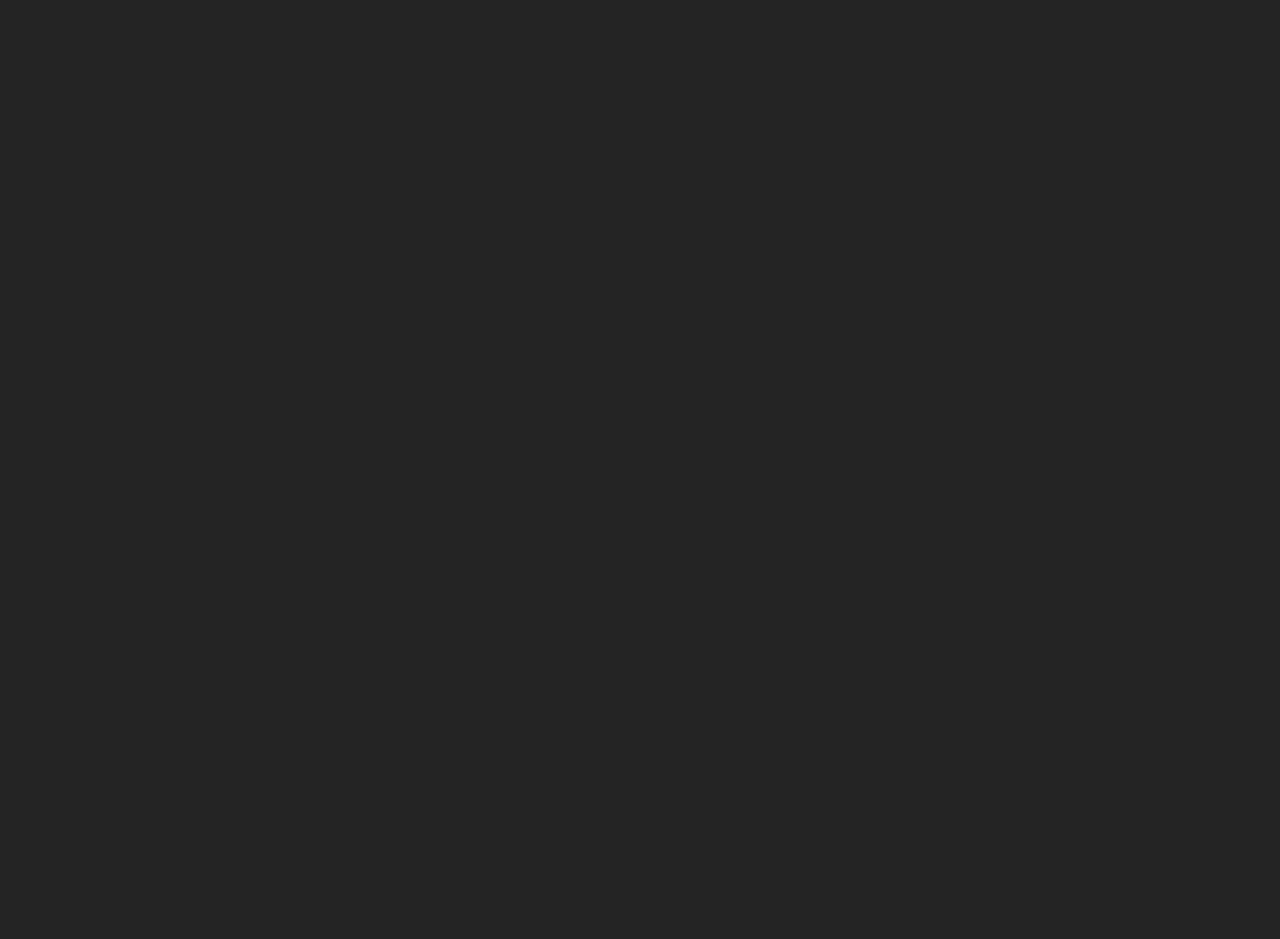
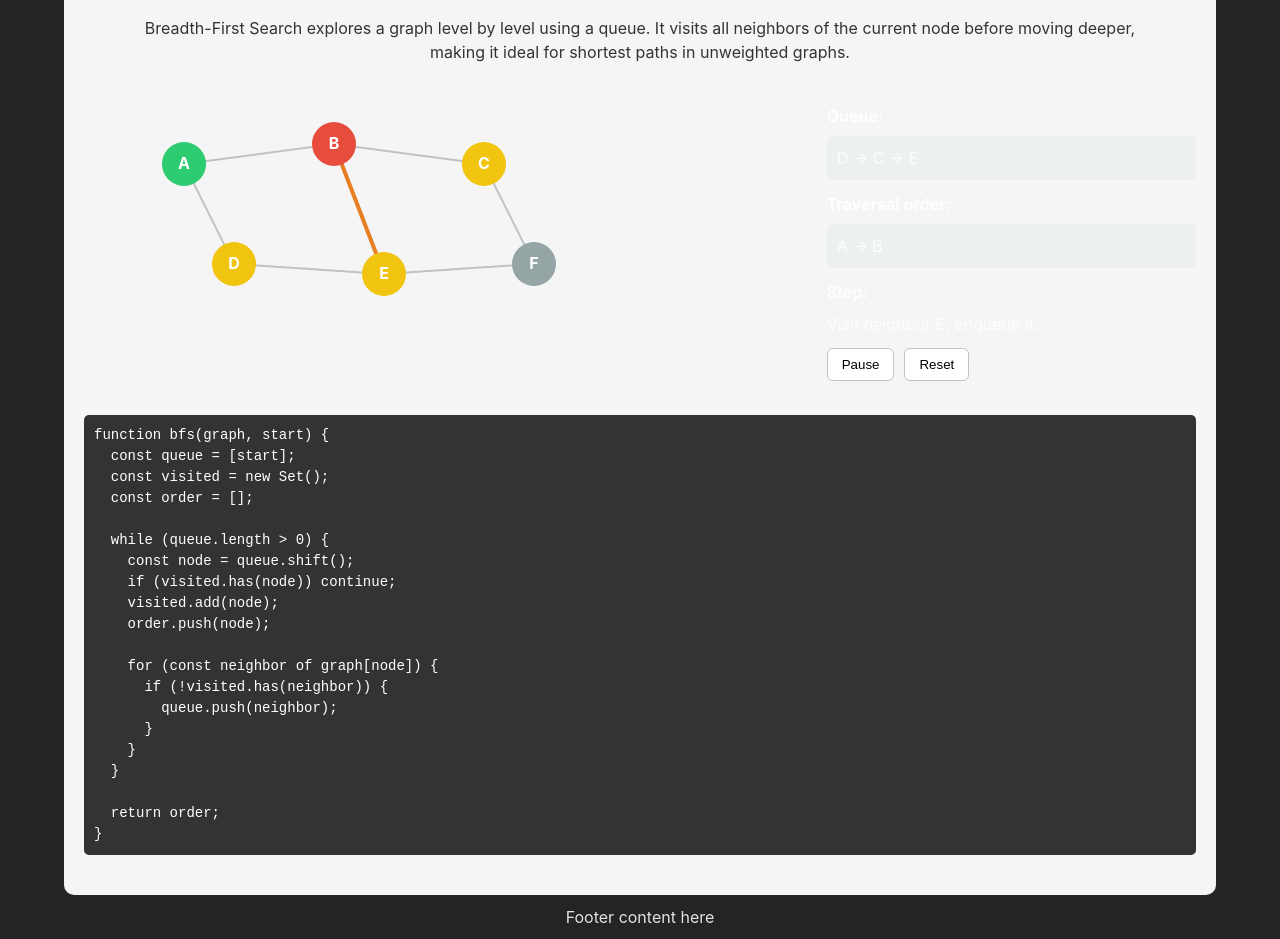
Before and after one commit to Atlessc/Algo-Visualizer, a React (Vite) app: page / in a window 1280 px wide. Shown: the part 5420-6359 px from the top of the page. Before the commit the page ends 5332 px from the top, so only its background shows below. Built offline with nearby package versions, Linux system fonts and the light colour scheme.

Commit message:
Add BFS visualization

```diff
--- a/src/components/2_Intermediate_Algos/BfsAlgo.jsx
+++ b/src/components/2_Intermediate_Algos/BfsAlgo.jsx
@@ -1,24 +1,296 @@
+import React, { useEffect, useMemo, useState } from "react";
 import {
   Container,
   CardContainer,
   Title,
   AlgoVisualizer,
-  CodeBlock
-} from "../../Styled Components/styledComponents";
+  CodeBlock,
+  Para
+} from "../Styled Components/styledComponents";
 
-import React from "react";
-import useStore from "../../ZustandStore";
+const graphData = {
+  nodes: [
+    { id: "A", x: 100, y: 60 },
+    { id: "B", x: 250, y: 40 },
+    { id: "C", x: 400, y: 60 },
+    { id: "D", x: 150, y: 160 },
+    { id: "E", x: 300, y: 170 },
+    { id: "F", x: 450, y: 160 }
+  ],
+  edges: [
+    { from: "A", to: "B" },
+    { from: "A", to: "D" },
+    { from: "B", to: "C" },
+    { from: "B", to: "E" },
+    { from: "C", to: "F" },
+    { from: "D", to: "E" },
+    { from: "E", to: "F" }
+  ]
+};
+
+const buildAdjacencyList = (edges) => {
+  const adjacency = new Map();
+  edges.forEach(({ from, to }) => {
+    if (!adjacency.has(from)) {
+      adjacency.set(from, []);
+    }
+    if (!adjacency.has(to)) {
+      adjacency.set(to, []);
+    }
+    adjacency.get(from).push(to);
+    adjacency.get(to).push(from);
+  });
+  return adjacency;
+};
+
+const generateBfsSteps = (graph, startNode) => {
+  const adjacency = buildAdjacencyList(graph.edges);
+  const visited = new Set();
+  const queue = [startNode];
+  const traversal = [];
+  const steps = [
+    {
+      currentNode: null,
+      queue: [...queue],
+      visited: [],
+      traversal: [],
+      activeEdge: null,
+      message: `Start at ${startNode}, enqueue it.`
+    }
+  ];
+
+  while (queue.length > 0) {
+    const current = queue.shift();
+    if (visited.has(current)) {
+      continue;
+    }
+    visited.add(current);
+    traversal.push(current);
+    steps.push({
+      currentNode: current,
+      queue: [...queue],
+      visited: [...visited],
+      traversal: [...traversal],
+      activeEdge: null,
+      message: `Dequeue ${current} and mark it visited.`
+    });
+
+    const neighbors = adjacency.get(current) ?? [];
+    neighbors.forEach((neighbor) => {
+      if (!visited.has(neighbor) && !queue.includes(neighbor)) {
+        queue.push(neighbor);
+        steps.push({
+          currentNode: current,
+          queue: [...queue],
+          visited: [...visited],
+          traversal: [...traversal],
+          activeEdge: { from: current, to: neighbor },
+          message: `Visit neighbor ${neighbor}, enqueue it.`
+        });
+      }
+    });
+  }
+
+  steps.push({
+    currentNode: null,
+    queue: [],
+    visited: [...visited],
+    traversal: [...traversal],
+    activeEdge: null,
+    message: "Queue empty. BFS complete."
+  });
+
+  return steps;
+};
 
 const BfsAlgo = () => {
+  const steps = useMemo(() => generateBfsSteps(graphData, "A"), []);
+  const [stepIndex, setStepIndex] = useState(0);
+  const [isPlaying, setIsPlaying] = useState(true);
+
+  useEffect(() => {
+    if (!isPlaying || stepIndex >= steps.length - 1) {
+      return undefined;
+    }
+
+    const intervalId = setInterval(() => {
+      setStepIndex((prev) => Math.min(prev + 1, steps.length - 1));
+    }, 1000);
+
+    return () => clearInterval(intervalId);
+  }, [isPlaying, stepIndex, steps.length]);
+
+  const currentStep = steps[stepIndex];
+  const nodesById = useMemo(() => {
+    return graphData.nodes.reduce((acc, node) => {
+      acc[node.id] = node;
+      return acc;
+    }, {});
+  }, []);
+
+  const nodeColor = (nodeId) => {
+    if (currentStep.currentNode === nodeId) {
+      return "#e74c3c";
+    }
+    if (currentStep.visited.includes(nodeId)) {
+      return "#2ecc71";
+    }
+    if (currentStep.queue.includes(nodeId)) {
+      return "#f1c40f";
+    }
+    return "#95a5a6";
+  };
+
   return (
     <Container>
       <CardContainer>
-        <Title>Bfs Algo</Title>
+        <Title>BFS (Breadth-First Search)</Title>
+        <Para>
+          Breadth-First Search explores a graph level by level using a queue. It
+          visits all neighbors of the current node before moving deeper, making
+          it ideal for shortest paths in unweighted graphs.
+        </Para>
         <AlgoVisualizer>
+          <div style={{
+            display: "flex",
+            justifyContent: "space-between",
+            gap: "24px",
+            width: "100%",
+            flexWrap: "wrap"
+          }}>
+            <div style={{ flex: "2 1 420px" }}>
+              <svg width="600" height="240" viewBox="0 0 600 240">
+                {graphData.edges.map((edge) => {
+                  const from = nodesById[edge.from];
+                  const to = nodesById[edge.to];
+                  const isActive =
+                    currentStep.activeEdge &&
+                    ((currentStep.activeEdge.from === edge.from &&
+                      currentStep.activeEdge.to === edge.to) ||
+                      (currentStep.activeEdge.from === edge.to &&
+                        currentStep.activeEdge.to === edge.from));
+                  return (
+                    <line
+                      key={`${edge.from}-${edge.to}`}
+                      x1={from.x}
+                      y1={from.y}
+                      x2={to.x}
+                      y2={to.y}
+                      stroke={isActive ? "#e67e22" : "#bdc3c7"}
+                      strokeWidth={isActive ? 4 : 2}
+                    />
+                  );
+                })}
+                {graphData.nodes.map((node) => (
+                  <g key={node.id}>
+                    <circle cx={node.x} cy={node.y} r={22} fill={nodeColor(node.id)} />
+                    <text
+                      x={node.x}
+                      y={node.y + 5}
+                      textAnchor="middle"
+                      fontSize="16px"
+                      fill="#ffffff"
+                      fontWeight="bold"
+                    >
+                      {node.id}
+                    </text>
+                  </g>
+                ))}
+              </svg>
+            </div>
+            <div style={{ flex: "1 1 220px" }}>
+              <div style={{ marginBottom: "12px" }}>
+                <strong>Queue:</strong>
+                <div
+                  style={{
+                    marginTop: "8px",
+                    padding: "10px",
+                    background: "#ecf0f1",
+                    borderRadius: "6px",
+                    minHeight: "40px"
+                  }}
+                >
+                  {currentStep.queue.length > 0
+                    ? currentStep.queue.join(" → ")
+                    : "(empty)"}
+                </div>
+              </div>
+              <div style={{ marginBottom: "12px" }}>
+                <strong>Traversal order:</strong>
+                <div
+                  style={{
+                    marginTop: "8px",
+                    padding: "10px",
+                    background: "#ecf0f1",
+                    borderRadius: "6px",
+                    minHeight: "40px"
+                  }}
+                >
+                  {currentStep.traversal.length > 0
+                    ? currentStep.traversal.join(" → ")
+                    : "(none yet)"}
+                </div>
+              </div>
+              <div style={{ marginBottom: "12px" }}>
+                <strong>Step:</strong>
+                <div style={{ marginTop: "8px" }}>{currentStep.message}</div>
+              </div>
+              <div style={{ display: "flex", gap: "10px" }}>
+                <button
+                  type="button"
+                  onClick={() => setIsPlaying((prev) => !prev)}
+                  style={{
+                    padding: "8px 14px",
+                    borderRadius: "6px",
+                    border: "1px solid #bdc3c7",
+                    background: "#ffffff",
+                    cursor: "pointer"
+                  }}
+                >
+                  {isPlaying ? "Pause" : "Play"}
+                </button>
+                <button
+                  type="button"
+                  onClick={() => {
+                    setStepIndex(0);
+                    setIsPlaying(true);
+                  }}
+                  style={{
+                    padding: "8px 14px",
+                    borderRadius: "6px",
+                    border: "1px solid #bdc3c7",
+                    background: "#ffffff",
+                    cursor: "pointer"
+                  }}
+                >
+                  Reset
+                </button>
+              </div>
+            </div>
+          </div>
         </AlgoVisualizer>
-          <CodeBlock>
-            { ` ` }
-          </CodeBlock>
+        <CodeBlock>
+{`function bfs(graph, start) {
+  const queue = [start];
+  const visited = new Set();
+  const order = [];
+
+  while (queue.length > 0) {
+    const node = queue.shift();
+    if (visited.has(node)) continue;
+    visited.add(node);
+    order.push(node);
+
+    for (const neighbor of graph[node]) {
+      if (!visited.has(neighbor)) {
+        queue.push(neighbor);
+      }
+    }
+  }
+
+  return order;
+}`}
+        </CodeBlock>
       </CardContainer>
     </Container>
   );
--- a/src/pages/Home.jsx
+++ b/src/pages/Home.jsx
@@ -3,6 +3,7 @@ import BubbleSortAlgo from "../components/1_Beginner_Algos/BubbleSortAlgo";
 import CountingSortAlgo from "../components/1_Beginner_Algos/CountingSortAlgo";
 import EuclideanAlgorithmAlgo from "../components/1_Beginner_Algos/EuclideanAlgorithmAlgo";
 import FibonacciSequenceIterativeAlgo from "../components/1_Beginner_Algos/FibonacciSequenceIterativeAlgo";
+import BfsAlgo from "../components/2_Intermediate_Algos/BfsAlgo";
 
 const Home = () => {
   return (
@@ -18,6 +19,7 @@ const Home = () => {
       <CountingSortAlgo />
       <EuclideanAlgorithmAlgo />
       <FibonacciSequenceIterativeAlgo endOnValue={200} />
+      <BfsAlgo />
     </div>
   );
 }
```
